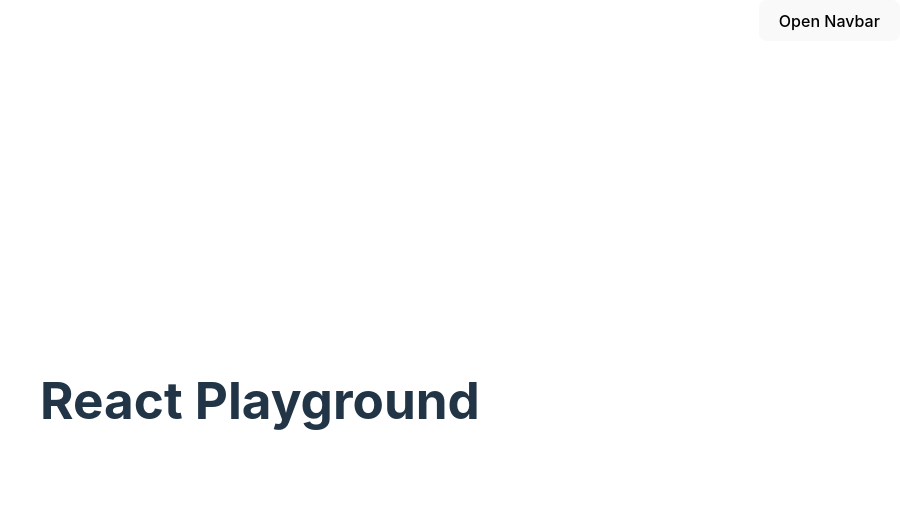
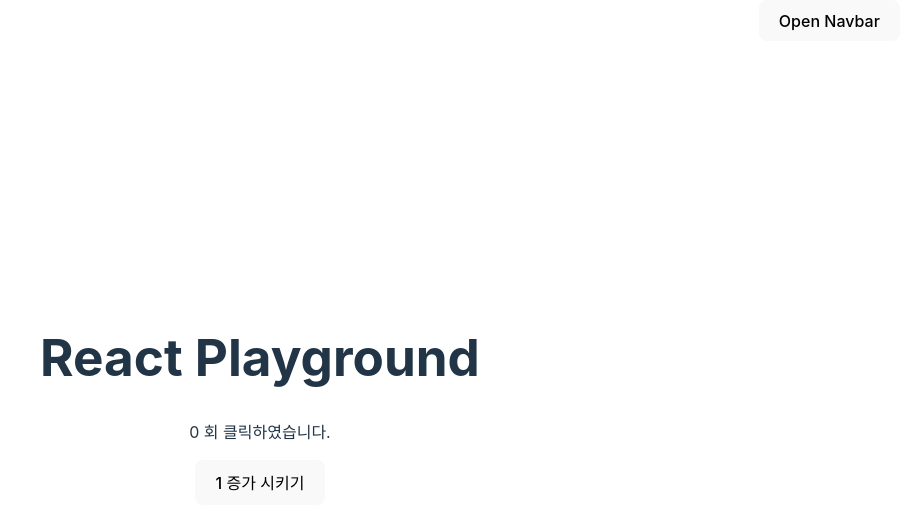
Before and after one commit to jaychang99/playground, a React (Vite) app in the folder react-playground/: page /react-docs/use-state in a window 1280 px wide. Shown: the top 530 px of the page, without its empty margins (380-1280 px from the left). Built offline with nearby package versions, Linux system fonts and the light colour scheme.

Commit message:
feat: 1 번 문제

```diff
--- a/react-playground/src/constants/routes.tsx
+++ b/react-playground/src/constants/routes.tsx
@@ -3,6 +3,7 @@ import { ScreenGlobalStateManagementLibraries } from '@/features/micro-state-man
 import { ScreenSubscriptionModelWithContext } from '@/features/micro-state-management/subscription-model-with-context/ScreenSubscriptionModelWithContext';
 import { ScreenSubscriptionModel } from '@/features/micro-state-management/subscription-model/ScreenSubscriptionModel';
 import ScreenUseEffectDocs from '@/features/react-docs/use-effect/ScreenUseEffectDocs';
+import ScreenUseStateDocs from '@/features/react-docs/use-state/ScreenUseStateDocs';
 
 type Route = {
   title: string;
@@ -36,4 +37,9 @@ export const ROUTES: Route[] = [
     path: '/react-docs/use-effect',
     element: <ScreenUseEffectDocs />,
   },
+  {
+    title: 'useState 문서 읽기',
+    path: '/react-docs/use-state',
+    element: <ScreenUseStateDocs />,
+  },
 ];
--- /dev/null
+++ b/react-playground/src/features/react-docs/use-state/ScreenUseStateDocs.tsx
@@ -0,0 +1,20 @@
+import { useState } from 'react';
+
+const updateState = (prev: number) => {
+  console.log(prev);
+
+  return prev + 1;
+};
+
+const App = () => {
+  const [count, setCount] = useState(0);
+
+  return (
+    <div>
+      <p>{count} 회 클릭하였습니다. </p>
+      <button onClick={() => setCount(updateState)}>1 증가 시키기</button>
+    </div>
+  );
+};
+
+export default App;
```
